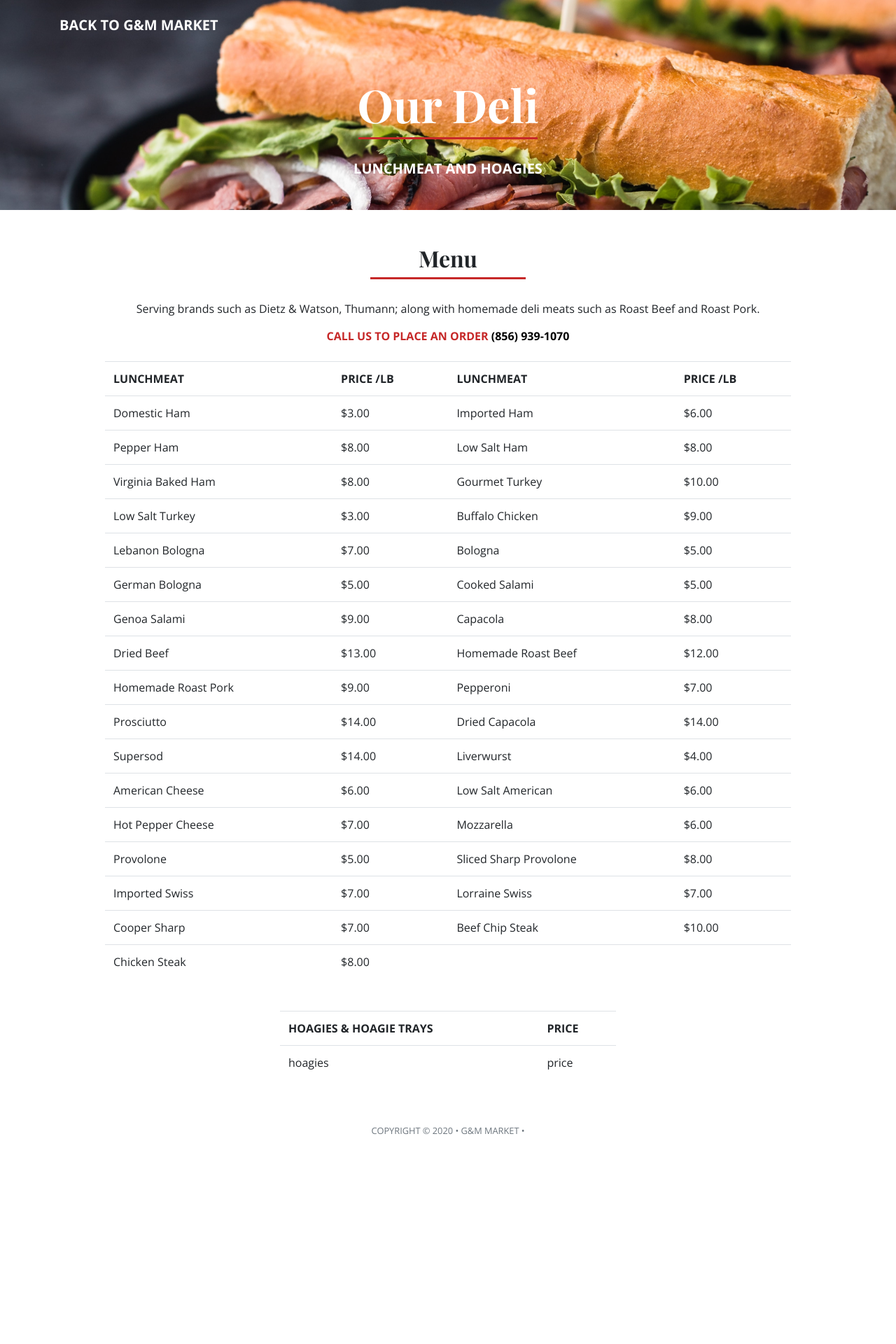
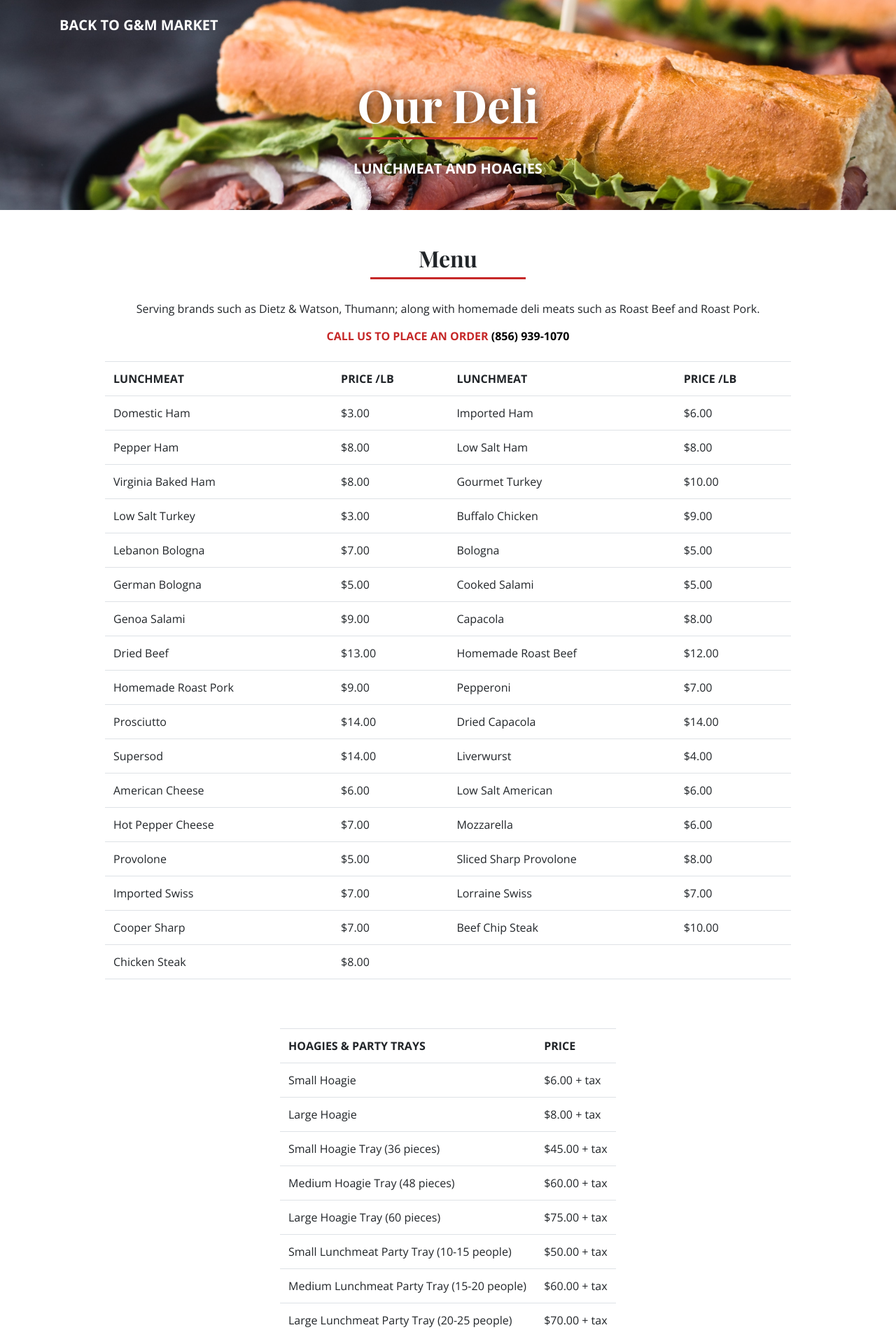
Before and after one commit to acucunato/gandmmarket, a React (Create React App) app: page /deli in a window 1280 px wide. Shown: the top 1920 px of the page at 70% size. Before the commit the page ends 1674 px from the top, so only its background shows below. Built offline with nearby package versions, Linux system fonts and the light colour scheme.

Commit message:
added meats and hoagies

```diff
--- a/package.json
+++ b/package.json
@@ -18,7 +18,7 @@
     "node": ">=10.0.0 <13.0.0"
   },
   "scripts": {
-    "start": "npm run build && serve -s build",
+    "start": "rnpm run build && serve -s build",
     "build": "react-scripts build",
     "test": "react-scripts test",
     "eject": "react-scripts eject"
--- a/src/menus/deli.json
+++ b/src/menus/deli.json
@@ -98,5 +98,9 @@
   {
     "lunchmeat": "Chicken Steak",
     "price": "$8.00"
+  },
+  {
+    "hoagie": "tray",
+    "hPrice": "price"
   }
 ]
--- /dev/null
+++ b/src/menus/hoagies.json
@@ -0,0 +1,34 @@
+[
+  {
+    "hoagie": "Small Hoagie",
+    "hPrice": "$6.00 + tax"
+  },
+  {
+    "hoagie": "Large Hoagie",
+    "hPrice": "$8.00 + tax"
+  },
+  {
+    "hoagie": "Small Hoagie Tray (36 pieces)",
+    "hPrice": "$45.00 + tax"
+  },
+  {
+    "hoagie": "Medium Hoagie Tray (48 pieces)",
+    "hPrice": "$60.00 + tax"
+  },
+  {
+    "hoagie": "Large Hoagie Tray (60 pieces)",
+    "hPrice": "$75.00 + tax"
+  },
+  {
+    "hoagie": "Small Lunchmeat Party Tray (10-15 people)",
+    "hPrice": "$50.00 + tax"
+  },
+  {
+    "hoagie": "Medium Lunchmeat Party Tray (15-20 people)",
+    "hPrice": "$60.00 + tax"
+  },
+  {
+    "hoagie": "Large Lunchmeat Party Tray (20-25 people)",
+    "hPrice": "$70.00 + tax"
+  }
+]
--- /dev/null
+++ b/src/menus/meats.json
@@ -0,0 +1,94 @@
+[
+  {
+    "meat": "Homemade Sweet Sausage",
+    "price": "$6.00"
+  },
+  {
+    "meat": "Homemade Hot Sausage",
+    "price": "$6.00"
+  },
+  {
+    "meat": "Homemade Broccoli Rabe Sausage",
+    "price": "$7.00"
+  },
+  {
+    "meat": "NEW! Homemade Buffalo Chicken Sausage",
+    "price": "$6.00"
+  },
+  {
+    "meat": "NY Strip Steak",
+    "price": "$17.00"
+  },
+  {
+    "meat": "Ribeye",
+    "price": "$17.00"
+  },
+  {
+    "meat": "Filet Mignon (by the piece; 4-6 steaks)",
+    "price": "$17.00"
+  },
+  {
+    "meat": "Wagyu Steak",
+    "price": "$30.00"
+  },
+  {
+    "meat": "Top/Bottom Round Beef Roasts",
+    "price": "$9.00"
+  },
+  {
+    "meat": "Fresh Ground Beef",
+    "price": "$9.00"
+  },
+  {
+    "meat": "Beef Cubes",
+    "price": "$9.00"
+  },
+  {
+    "meat": "Ground Sirloin",
+    "price": "$10.00"
+  },
+  {
+    "meat": "Boneless Chicken Breast",
+    "price": "$6.00"
+  },
+  {
+    "meat": "Chicken Cutlets",
+    "price": "$6.00"
+  },
+  {
+    "meat": "Bone-In Chicken Breast",
+    "price": "$3.00"
+  },
+  {
+    "meat": "Bone-In Chicken Legs & Thighs",
+    "price": "$3.00"
+  },
+  {
+    "meat": "Boneless Skinless Chicken Thighs",
+    "price": "$4.50"
+  },
+  {
+    "meat": "Jumbo Party Wings",
+    "price": "$4.00"
+  },
+  {
+    "meat": "Fresh Ground Mix (Beef, Pork, Veal)",
+    "price": "$9.00"
+  },
+  {
+    "meat": "Pork Cutlet",
+    "price": "$6.00"
+  },
+  {
+    "meat": "Boneless Pork Chops",
+    "price": "$6.00"
+  },
+  {
+    "meat": "Bone-In Pork Chips",
+    "price": "$6.00"
+  },
+  {
+    "meat": "Seasoned Pork Roast",
+    "price": "$6.00"
+  }
+]
--- a/src/pages/Butcher.css
+++ b/src/pages/Butcher.css
@@ -24,9 +24,12 @@ h5 {
   padding-top: 50px;
 }
 
-.deliTable {
-  margin-left: 150px;
-  margin-right: 150px;
+.meatsTable {
+  margin-left: 350px;
+  margin-right: 350px;
+}
+.recession {
+  margin-bottom: 50px;
 }
 
 .calltoorder {
@@ -37,8 +40,25 @@ h5 {
 }
 
 @media (max-width: 567px) {
-  .deliTable {
+  .recession,
+  .meatsTable {
+    margin-left: 0 !important;
+    margin-right: 0 !important;
+  }
+}
+
+@media (max-width: 768px) {
+  .recession,
+  .meatsTable {
     margin-left: 0;
     margin-right: 0;
   }
 }
+
+@media (max-width: 1024px) {
+  .recession,
+  .meatsTable {
+    margin-left: 150px;
+    margin-right: 150px;
+  }
+}
--- a/src/pages/Butcher.js
+++ b/src/pages/Butcher.js
@@ -2,6 +2,7 @@ import React from "react";
 import "./Butcher.css";
 import PagesNav from "../components/PagesNav";
 import Footer from "../components/Footer";
+import meats from "../menus/meats.json";
 
 function Butcher() {
   return (
@@ -12,53 +13,64 @@ function Butcher() {
           style={{ textAlign: "center", height: 300 }}
           className="butcherHeader"
         >
-          <h1 style={{ color: "white" }}>Our Meats</h1>
-          <div class="horizontal-line"></div>
-          <h5 style={{ color: "white" }}>Handcut Meats and Homemade Sausage</h5>
+          <h1 style={{ color: "white", textShadow: "1px 1px 17px black" }}>
+            Our Meats
+          </h1>
+          <div className="horizontal-line"></div>
+          <h5 style={{ color: "white", textShadow: "1px 1px 17px black" }}>
+            Handcut Meats and Homemade Sausage
+          </h5>
         </div>
       </div>
       <div className="container" style={{ textAlign: "center" }}>
         <h2 className="text-center mt-0 titleText">Menu</h2>
-        <div class="horizontal-line"></div>
-        Some text here saying like using the best of deli meats, maybe brands
-        and stuff
+        <div className="horizontal-line"></div>A selection of our handcut meats,
+        and homemade sausages.
         <div className="calltoorder">
           Call us to place an order{" "}
           <a href="tel:+1-856-939-1070">(856) 939-1070</a>
         </div>
+        <div style={{ color: "#c62828", padding: "10px" }}>
+          * prices subject to change due to COVID-19 *
+        </div>
       </div>
       <br />
-      <div className="deliTable">
+      <div className="recession">
+        <div
+          className="card mx-auto"
+          style={{
+            width: "25rem",
+            textAlign: "center",
+            border: "solid 3px #c62828",
+          }}
+        >
+          <div className="card-body">
+            <h5 className="card-title">RECESSION BUSTER!</h5>
+            <h6 className="card-subtitle mb-2">$70</h6>
+            <p className="card-text">
+              Some quick example text to build on the card title and make up the
+              bulk of the card's content.
+            </p>
+          </div>
+        </div>
+      </div>
+      <div className="meatsTable">
         <table className="table-responsive">
           <table className="table table-hover">
             <tr>
               <th align="left" style={{ textTransform: "uppercase" }}>
-                Lunchmeat
+                Meats
               </th>
               <th align="left" style={{ textTransform: "uppercase" }}>
-                Price
-              </th>
-              <th align="left" style={{ textTransform: "uppercase" }}>
-                Hoagies & Hoagie Trays
-              </th>
-              <th align="left" style={{ textTransform: "uppercase" }}>
-                Price
+                Price /LB
               </th>
             </tr>
-            {/* new row */}
-            <tr>
-              <td align="left">Turkey</td>
-              <td align="left">$4/lb</td>
-              <td align="left">Turkey Hoagie</td>
-              <td align="left">$5</td>
-            </tr>
-            {/* {items.map((item) => (
-              <tr key={item.id}>
-                <td align="left">{item.charityName}</td>
-                <td align="left">{item.item}</td>
-                <td align="left">{item.qty}</td>
+            {meats.map((item) => (
+              <tr>
+                <td align="left">{item.meat}</td>
+                <td align="left">{item.price}</td>
               </tr>
-            ))} */}
+            ))}
           </table>
         </table>
       </div>
--- a/src/pages/Deli.css
+++ b/src/pages/Deli.css
@@ -49,3 +49,19 @@ h5 {
     margin-right: 0;
   }
 }
+
+@media (max-width: 768px) {
+  .deliTable,
+  .hoagieTable {
+    margin-left: 0 !important;
+    margin-right: 0 !important;
+  }
+}
+
+@media (max-width: 1024px) {
+  .deliTable,
+  .hoagieTable {
+    margin-left: 150px;
+    margin-right: 150px;
+  }
+}
--- a/src/pages/Deli.js
+++ b/src/pages/Deli.js
@@ -2,9 +2,8 @@ import React from "react";
 import "./Deli.css";
 import PagesNav from "../components/PagesNav";
 import Footer from "../components/Footer";
-import items from "../menus/deli.json";
-
-// import Footer from "../components/Footer";
+import deli from "../menus/deli.json";
+import hoagies from "../menus/hoagies.json";
 
 function Deli() {
   return (
@@ -15,9 +14,13 @@ function Deli() {
           style={{ textAlign: "center", height: 300 }}
           className="deliHeader"
         >
-          <h1 style={{ color: "white" }}>Our Deli</h1>
+          <h1 style={{ color: "white", textShadow: "1px 1px 17px black" }}>
+            Our Deli
+          </h1>
           <div class="horizontal-line"></div>
-          <h5 style={{ color: "white" }}>Lunchmeat and Hoagies</h5>
+          <h5 style={{ color: "white", textShadow: "1px 1px 17px black" }}>
+            Lunchmeat and Hoagies
+          </h5>
         </div>
       </div>
       <div className="container" style={{ textAlign: "center" }}>
@@ -49,7 +52,7 @@ function Deli() {
               </th>
             </tr>
             {/* new row */}
-            {items.map((item) => (
+            {deli.map((item) => (
               <tr>
                 <td align="left">{item.lunchmeat}</td>
                 <td align="left">{item.price}</td>
@@ -66,21 +69,18 @@ function Deli() {
           <table className="table table-hover">
             <tr>
               <th align="left" style={{ textTransform: "uppercase" }}>
-                Hoagies & Hoagie Trays
+                Hoagies & Party Trays
               </th>
               <th align="left" style={{ textTransform: "uppercase" }}>
                 Price
               </th>
             </tr>
-            {/* new row */}
-            <td>hoagies</td>
-            <td>price</td>
-            {/* {items.map((item) => (
+            {hoagies.map((item) => (
               <tr>
-                <td align="left">{item.lunchmeat}</td>
-                <td align="left">{item.price}</td>
+                <td align="left">{item.hoagie}</td>
+                <td align="left">{item.hPrice}</td>
               </tr>
-            ))} */}
+            ))}
           </table>
         </table>
       </div>
```
